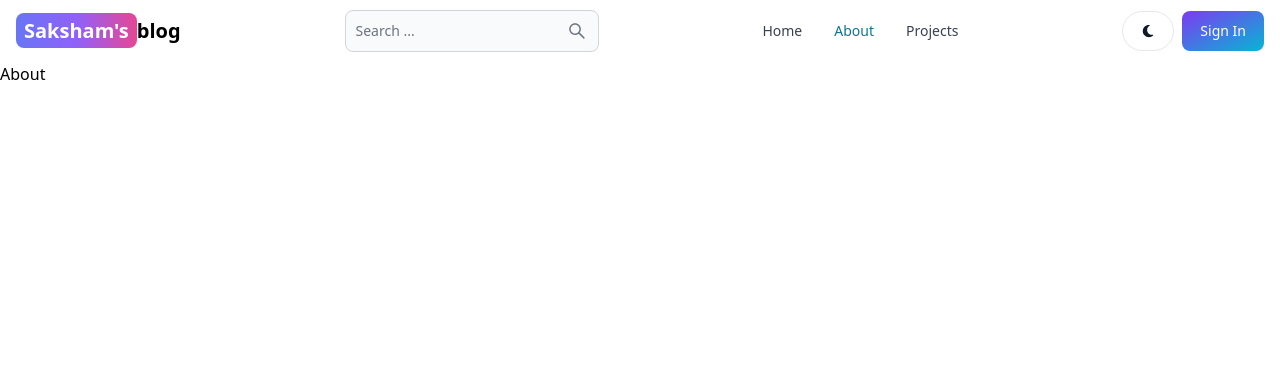
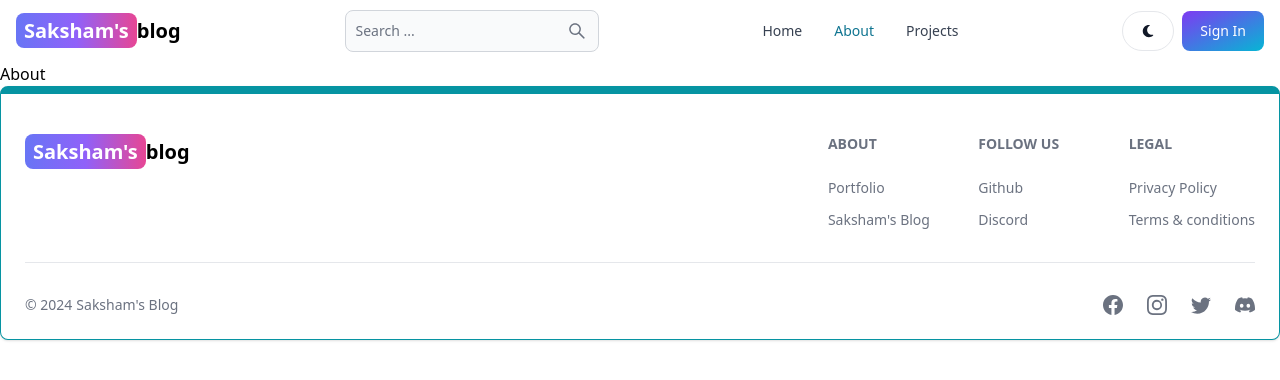
Before and after one commit to Saksham-garg/mern_blog, a React (Vite) app in the folder client/: page /about in a window 1280 px wide. Shown: the top 380 px of the page. Built offline with nearby package versions, Linux system fonts and the light colour scheme.

Commit message:
created footer ui

```diff
--- /dev/null
+++ b/client/src/components/Footer/Footer.jsx
@@ -0,0 +1,60 @@
+import React from 'react'
+import { Footer } from 'flowbite-react'
+import { Link } from 'react-router-dom'
+import { BsFacebook,BsInstagram, BsTwitter, BsDiscord } from 'react-icons/bs'
+const FooterComp = () => {
+  return (
+    <Footer container className='border border-t-8 border-teal-500'>
+        <div className='w-full max-w-7xl mx-auto'>
+            <div className="flex flex-col justify-between sm:flex-row gap-4">
+                <div className="mt-5">
+                    <Link
+                        to="/"
+                        className="self-center whitespace-nowrap text-lg sm:text-xl font-semibold dark:text-white"
+                        >
+                        <span className="px-2 py-1 bg-gradient-to-r from-indigo-500 via-purple-500 to-pink-500 rounded-lg text-white">
+                            Saksham's
+                        </span>
+                        blog
+                    </Link>
+                </div>
+            <div className="grid grid-cols-2 gap-8 mt-4 sm:grid-cols-3 sm:gap-6">
+                <div>
+                    <Footer.Title title="About"></Footer.Title>
+                    <Footer.LinkGroup className='flex flex-col gap-3'>
+                        <Footer.Link href=''>Portfolio</Footer.Link>
+                        <Footer.Link href=''>Saksham's Blog</Footer.Link>
+                    </Footer.LinkGroup>
+                </div>
+                <div>
+                    <Footer.Title title='Follow us'></Footer.Title>
+                    <Footer.LinkGroup className='flex flex-col gap-3'>
+                        <Footer.Link href=''>Github</Footer.Link>
+                        <Footer.Link href=''>Discord</Footer.Link>
+                    </Footer.LinkGroup>
+                </div>
+                <div>
+                    <Footer.Title title='legal'></Footer.Title>
+                    <Footer.LinkGroup className='flex flex-col gap-3'>
+                        <Footer.Link href=''>Privacy Policy</Footer.Link>
+                        <Footer.Link href=''>Terms &amp; conditions</Footer.Link>
+                    </Footer.LinkGroup>
+                </div>
+            </div>
+        </div>
+        <Footer.Divider />
+        <div className="flex flex-col justify-between sm:flex-row gap-4">
+            <Footer.Copyright href='#' by="Saksham's Blog" year={new Date().getFullYear()}/>
+            <div className="flex gap-6 sm:mt-0 mt-4 sm:justify-center">
+                <Footer.Icon href="#" icon={BsFacebook}/>
+                <Footer.Icon href="#" icon={BsInstagram}/>
+                <Footer.Icon href="#" icon={BsTwitter}/>
+                <Footer.Icon href="#" icon={BsDiscord}/>
+            </div>
+        </div>
+    </div>
+    </Footer>
+  )
+}
+
+export default FooterComp
--- a/client/src/components/Header/Header.jsx
+++ b/client/src/components/Header/Header.jsx
@@ -1,6 +1,6 @@
 import React from "react";
 import { Button, Navbar, TextInput } from "flowbite-react";
-import { Link, Outlet,useLocation } from "react-router-dom";
+import { Link,useLocation } from "react-router-dom";
 import { AiOutlineSearch } from 'react-icons/ai'
 import { FaMoon } from 'react-icons/fa6'
 
@@ -53,7 +53,6 @@
             </Navbar.Link>
         </Navbar.Collapse>
       </Navbar>
-      <Outlet />
     </>
   );
 };
--- /dev/null
+++ b/client/src/components/Layout/Layout.jsx
@@ -0,0 +1,15 @@
+import Header from "../Header/Header.jsx";
+import FooterComp from "../Footer/Footer.jsx";
+import React from 'react'
+import { Outlet } from "react-router-dom";
+const Layout = () => {
+  return (
+    <>
+        <Header />
+          <Outlet />
+        <FooterComp />
+    </>
+  )
+}
+
+export default Layout
--- a/client/src/routes/routes.jsx
+++ b/client/src/routes/routes.jsx
@@ -1,10 +1,10 @@
 import { Dashboard, Home, Projects, SignIn, SignUp, About } from "@/views";
-import { Header } from "../components";
+import { Layout } from "../components";
 
 export default [
   {
     path:'/',
-    element:<Header />,
+    element:<Layout />,
     children:[
       {
         path: "",
--- a/client/src/views/SignUp.jsx
+++ b/client/src/views/SignUp.jsx
@@ -35,7 +35,7 @@
     }
   }
   return (
-    <div className='p-3 mt-20'>
+    <div className='p-3 mt-20 min-h-screen'>
       <div className="flex flex-col max-w-3xl md:flex-row m-auto md:items-center">
 
         {/* Left Side  */}
```
Also changed, not shown: client/src/components/index.js (+5 -2 lines).
